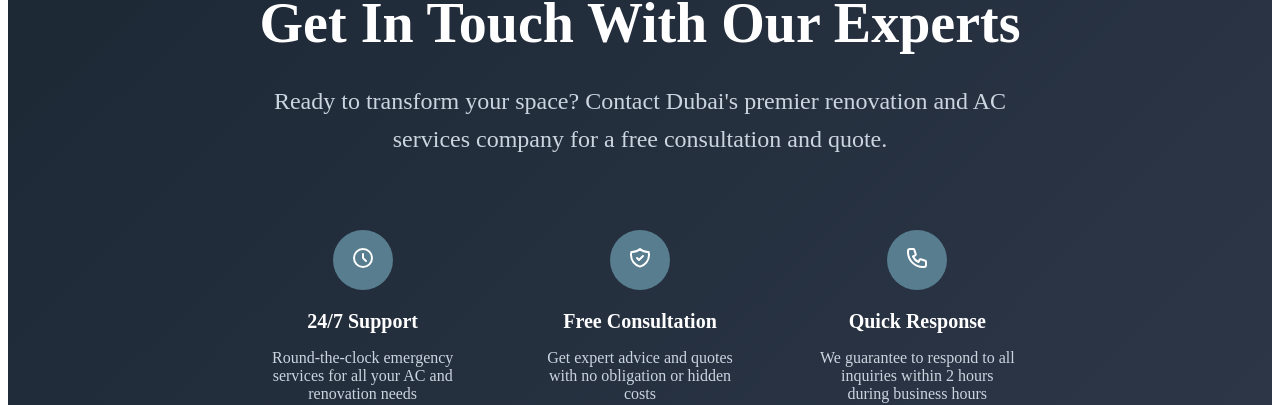
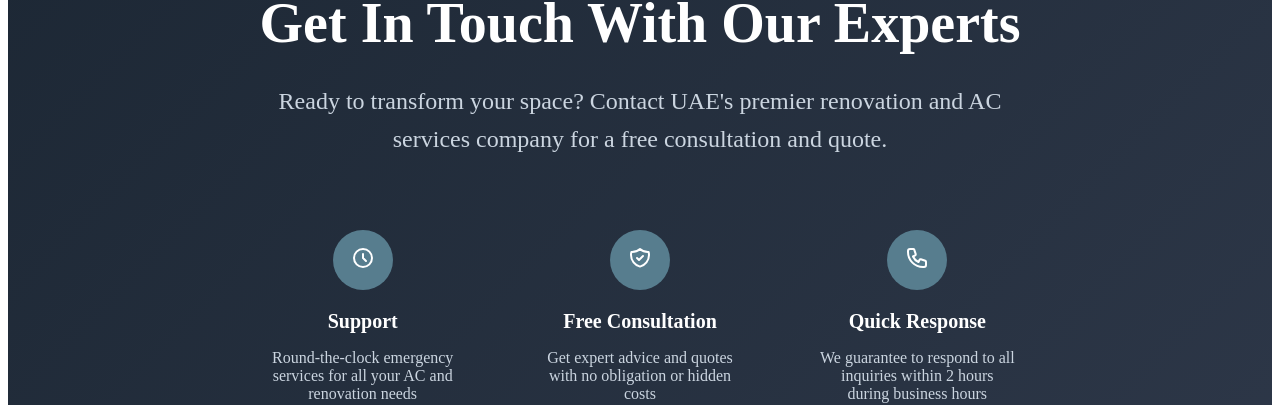
Before and after one commit to alpamayo73/main, a Next.js app: page /contact in a window 1280 px wide. Shown: the part 160-565 px from the top of the page. Built offline with nearby package versions, Linux system fonts and the light colour scheme.

Commit message:
Update ContactHero.js

```diff
--- a/src/components/contact/ContactHero.js
+++ b/src/components/contact/ContactHero.js
@@ -87,7 +87,7 @@ export default function ContactHero() {
           <path strokeLinecap="round" strokeLinejoin="round" strokeWidth={2} d="M12 8v4l3 3m6-3a9 9 0 11-18 0 9 9 0 0118 0z" />
         </svg>
       ),
-      title: "24/7 Support",
+      title: "Support",
       text: "Round-the-clock emergency services for all your AC and renovation needs"
     },
     {
@@ -116,7 +116,7 @@ export default function ContactHero() {
         <div style={styles.content}>
           <h1 style={styles.title}>Get In Touch With Our Experts</h1>
           <p style={styles.subtitle}>
-            Ready to transform your space? Contact Dubai's premier renovation and AC services company for a free consultation and quote.
+            Ready to transform your space? Contact UAE's premier renovation and AC services company for a free consultation and quote.
           </p>
 
           <div style={styles.features}>
```
